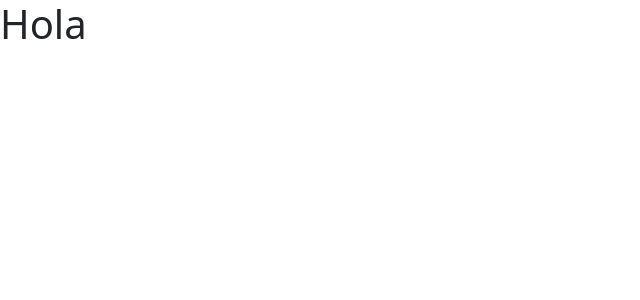
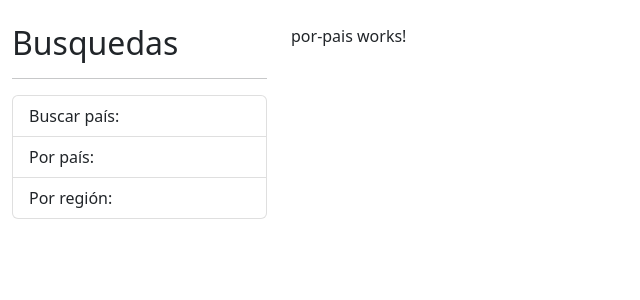
Before and after one commit to DaniMartinezMarin/paisesApp, an Angular app: page / in a window 1280 px wide. Shown: the top 300 px of the page, without its empty margins (0-640 px from the left). Built offline with nearby package versions, Linux system fonts and the light colour scheme.

Commit message:
feat: Added routes

```diff
--- a/src/app/app.component.html
+++ b/src/app/app.component.html
@@ -1 +1,19 @@
-<h1>Hola</h1>
+
+<div class="row container mt-4">
+
+  <div class="col-3">
+    <h2>Busquedas</h2>
+    <hr>
+
+    <ul class="list-group">
+      <li class="list-group-item">Buscar país:</li>
+      <li class="list-group-item">Por país:</li>
+      <li class="list-group-item">Por región:</li>
+    </ul>
+  </div>
+
+  <div class="col">
+    <router-outlet></router-outlet>
+  </div>
+
+</div>
--- a/src/app/app.module.ts
+++ b/src/app/app.module.ts
@@ -1,5 +1,6 @@
 import { NgModule } from '@angular/core';
 import { BrowserModule } from '@angular/platform-browser';
+import { AppRoutingModule } from './app-routing.module';
 
 import { AppComponent } from './app.component';
 import { PaisModule } from './pais/pais.module';
@@ -11,6 +12,7 @@
   ],
   imports: [
     BrowserModule,
+    AppRoutingModule,
     PaisModule,
     SharedModule
   ],
```
Also changed, not shown: src/app/app-routing.module.ts (added, +44 -0 lines).
